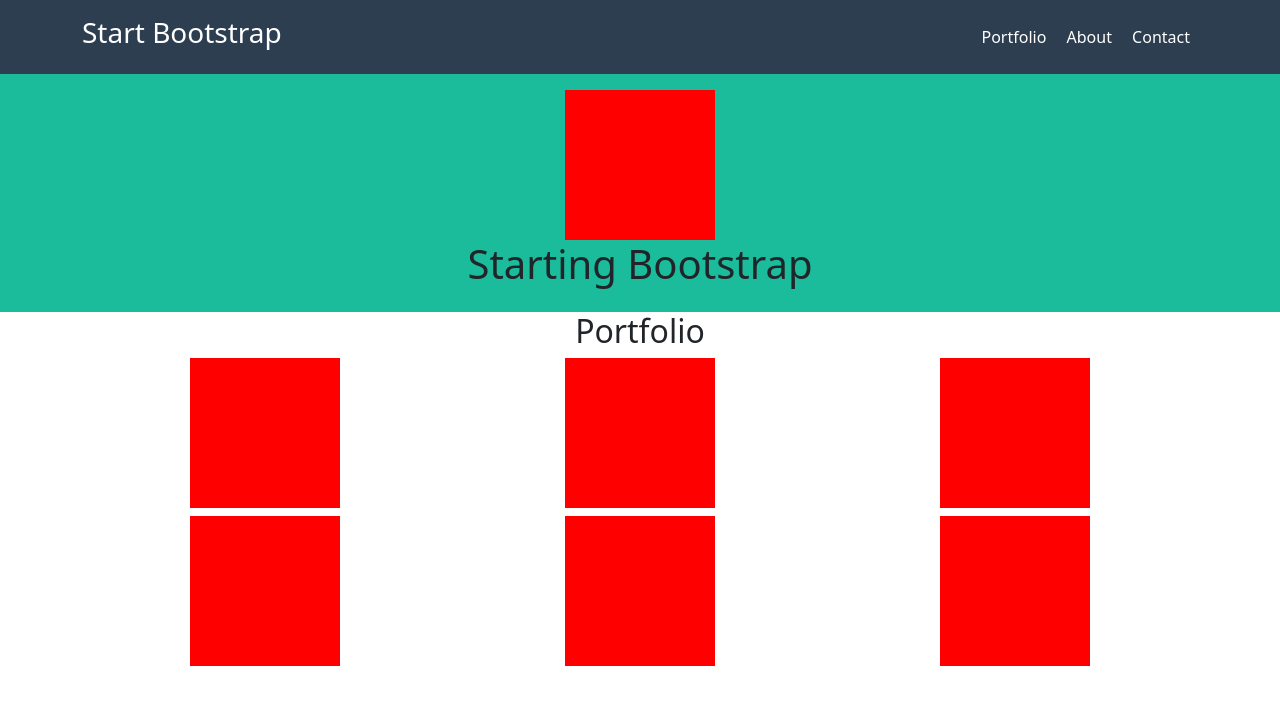
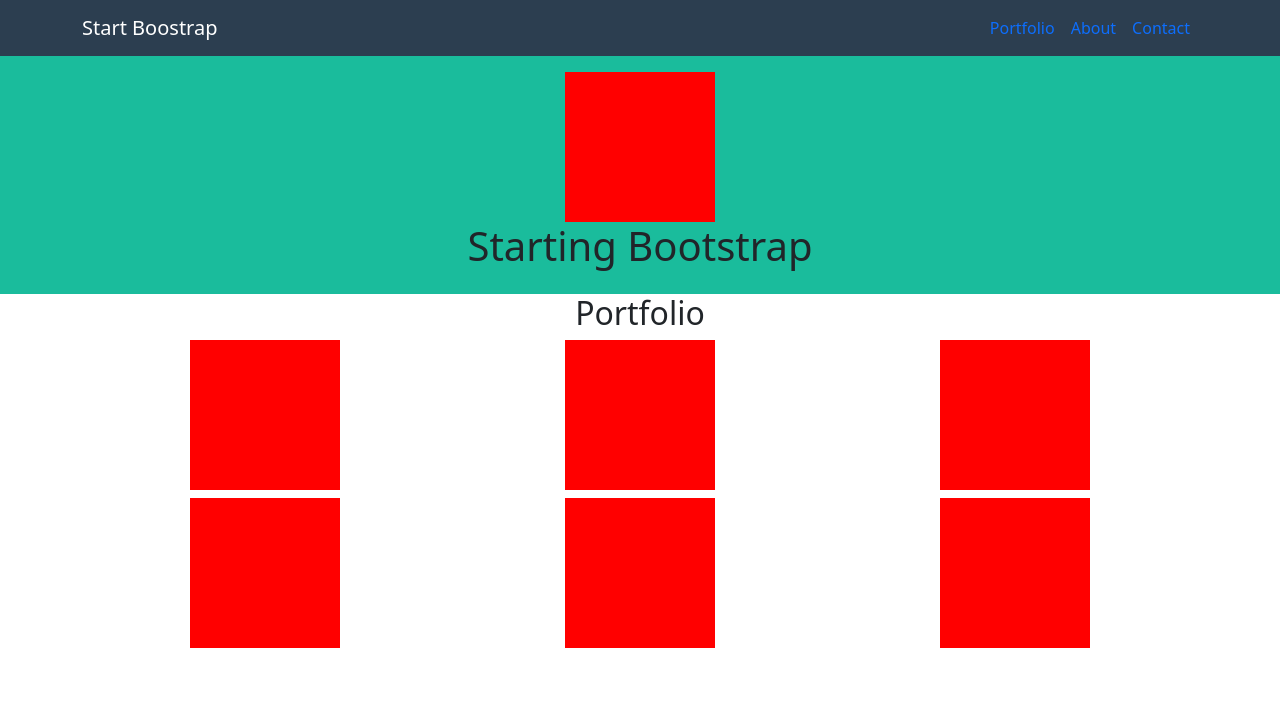
Before and after one commit to Blay199/html-css-bootstrap-freelancer, a plain HTML site: page index.html in a window 1280 px wide. Drawn offline with nearby package versions, Linux system fonts and the light colour scheme.

Commit message:
Navbar component done

```diff
--- a/css/app.css
+++ b/css/app.css
@@ -1,12 +1,11 @@
 /* header */
+a, nav-link {
+    color: currentColor;
+}
 
 .my_main-header {
-    color: white;
+    color: white !important;
     background-color: #2C3E50;
-}
-
-nav a {
-    color: currentColor;
 }
 
 /* Hero */
--- a/index.html
+++ b/index.html
@@ -12,16 +12,21 @@
 <body>
 
     <header class="my_main-header">
-        <div class="container d-flex justify-content-between align-items-center py-3">
-            <h3 class="logo">
-                Start Bootstrap
-            </h3>
-            <nav>
-                <a class="px-2 text-decoration-none" href="#">Portfolio</a>
-                <a class="px-2 text-decoration-none" href="#">About</a>
-                <a class="px-2 text-decoration-none" href="#">Contact</a>
-            </nav>
-        </div>
+        <nav class="navbar navbar-expand-lg">
+            <div class="container">
+              <a class="navbar-brand" href="#">Start Boostrap</a>
+              <button class="navbar-toggler" type="button" data-bs-toggle="collapse" data-bs-target="#navbarNavAltMarkup" aria-controls="navbarNavAltMarkup" aria-expanded="false" aria-label="Toggle navigation">
+                <span class="navbar-toggler-icon text-w"></span>
+              </button>
+              <div class="collapse navbar-collapse" id="navbarNavAltMarkup">
+                <div class="navbar-nav ms-auto">
+                  <a class="nav-link" href="#">Portfolio</a>
+                  <a class="nav-link" href="#">About</a>
+                  <a class="nav-link">Contact</a>
+                </div>
+              </div>
+            </div>
+          </nav>
     </header>
 
     <main>
```
Also changed, not shown: index-test.html (+3 -3 lines).
